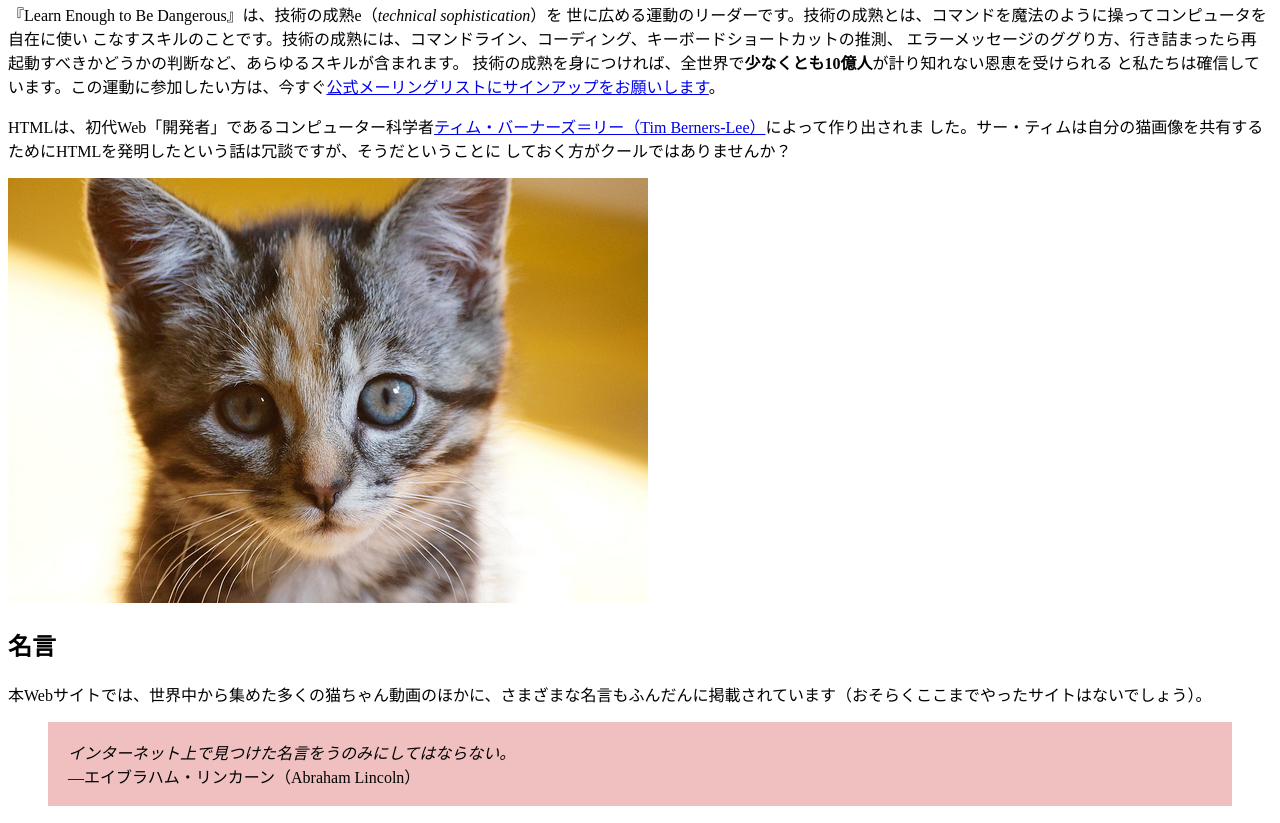
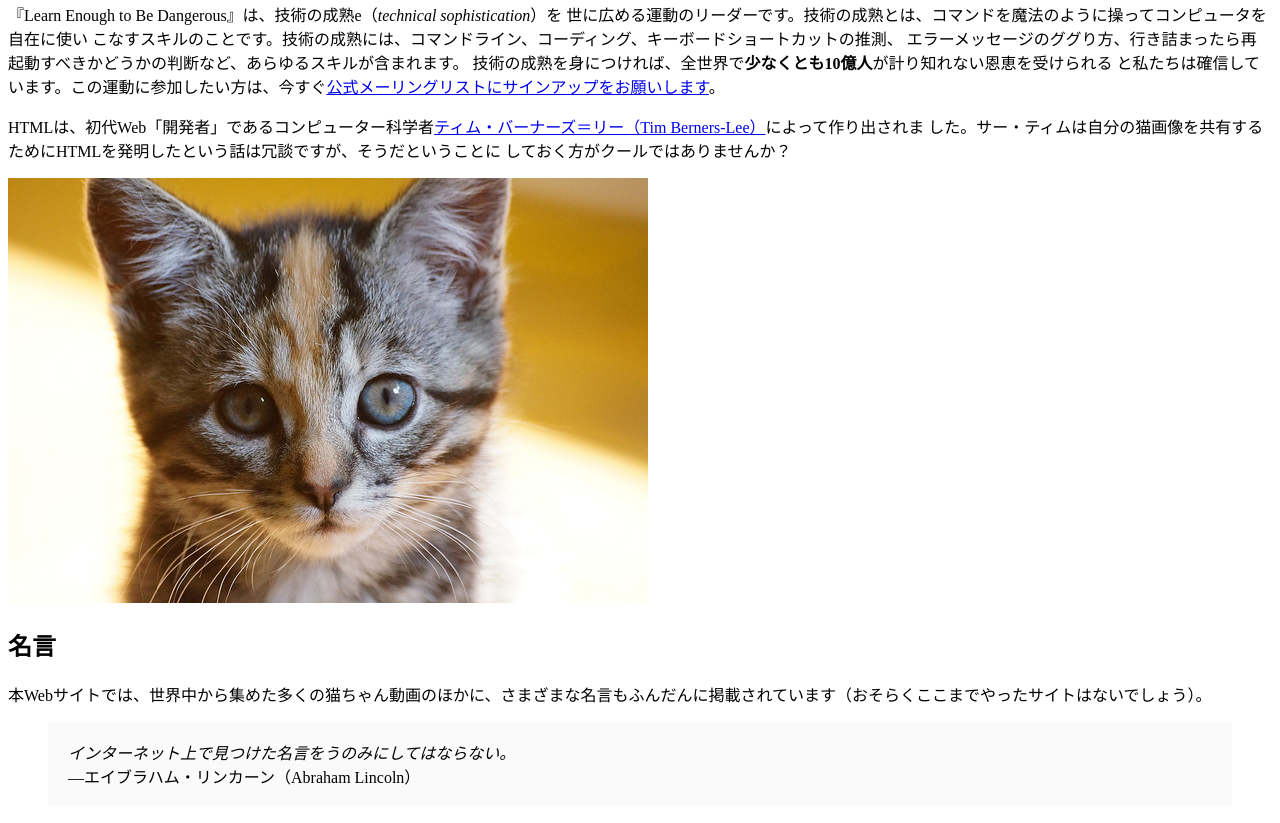
Before and after one commit to monchan-new/sample_website-review, a plain HTML site: page index.html in a window 1280 px wide. Shown: the part 119-942 px from the top of the page. Drawn offline with Linux system fonts and the light colour scheme.

Commit message:
change color a bit

```diff
--- a/index.html
+++ b/index.html
@@ -37,7 +37,7 @@
     <p>
       本Webサイトでは、世界中から集めた多くの猫ちゃん動画のほかに、さまざまな名言もふんだんに掲載されています（おそらくここまでやったサイトはないでしょう）。
     </p>
-    <blockquote style="padding: 2px 20px; background-color: #f0c0c0;">
+    <blockquote style="padding: 2px 20px; background-color: #fafafa;">
       <p>
         <em>インターネット上で見つけた名言をうのみにしてはならない。</em>
         <br>
```
